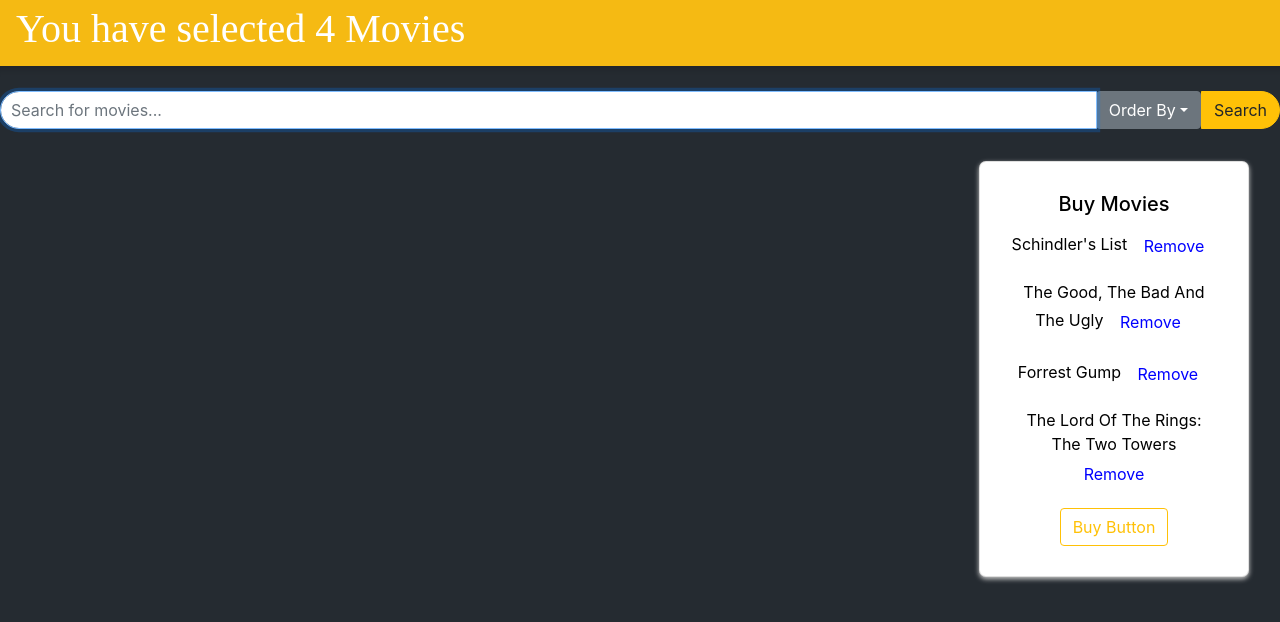
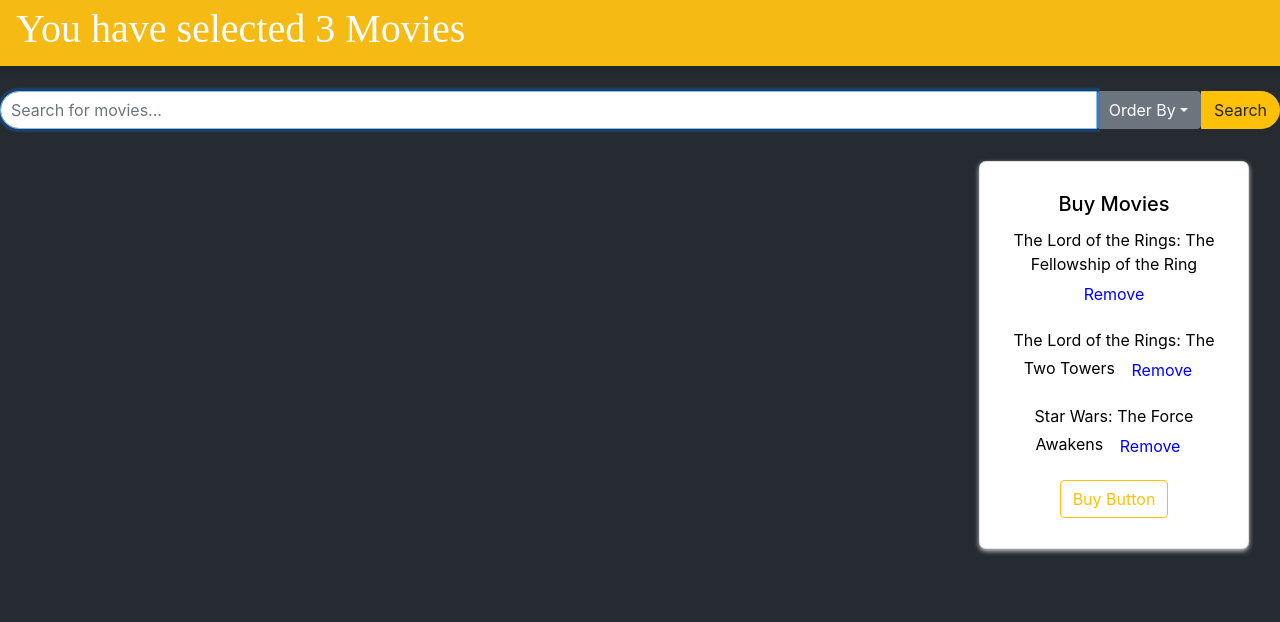
Before and after one commit to StergiosAnastasiadis/the-movie-picker-project, a React (Create React App) app: page / in a window 1280 px wide. Shown: the top 622 px of the page. Built offline with nearby package versions, Linux system fonts and the light colour scheme.

Commit message:
change-data

```diff
--- a/src/moviesInCart.js
+++ b/src/moviesInCart.js
@@ -1,18 +1,15 @@
 const moviesInCart = [
     {
-        key: 1,
-        title: "Schindler's List",
-        content: ""
-    }, {
-        key: 4,
-        title: "The Good, The Bad And The Ugly",
-    }, {
-        key: 7,
-        title: "Forrest Gump",
+        id: 120,
+        title: 'The Lord of the Rings: The Fellowship of the Ring'
     },
     {
-        key: 10,
-        title: "The Lord Of The Rings: The Two Towers",
+        id: 121,
+        title: 'The Lord of the Rings: The Two Towers'
+    },
+    {
+        id: 140607,
+        title: "Star Wars: The Force Awakens"
     }
 
 ];
```
